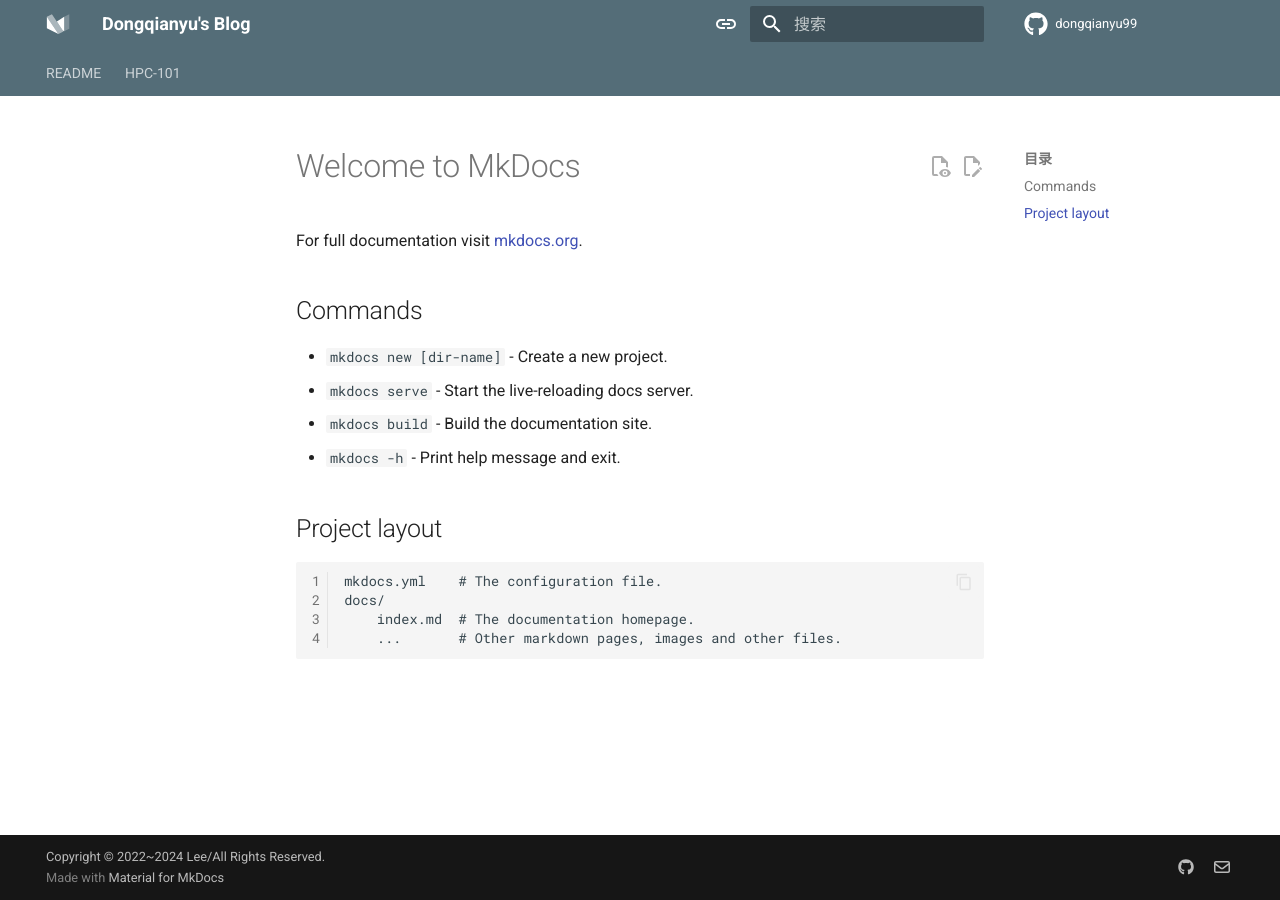
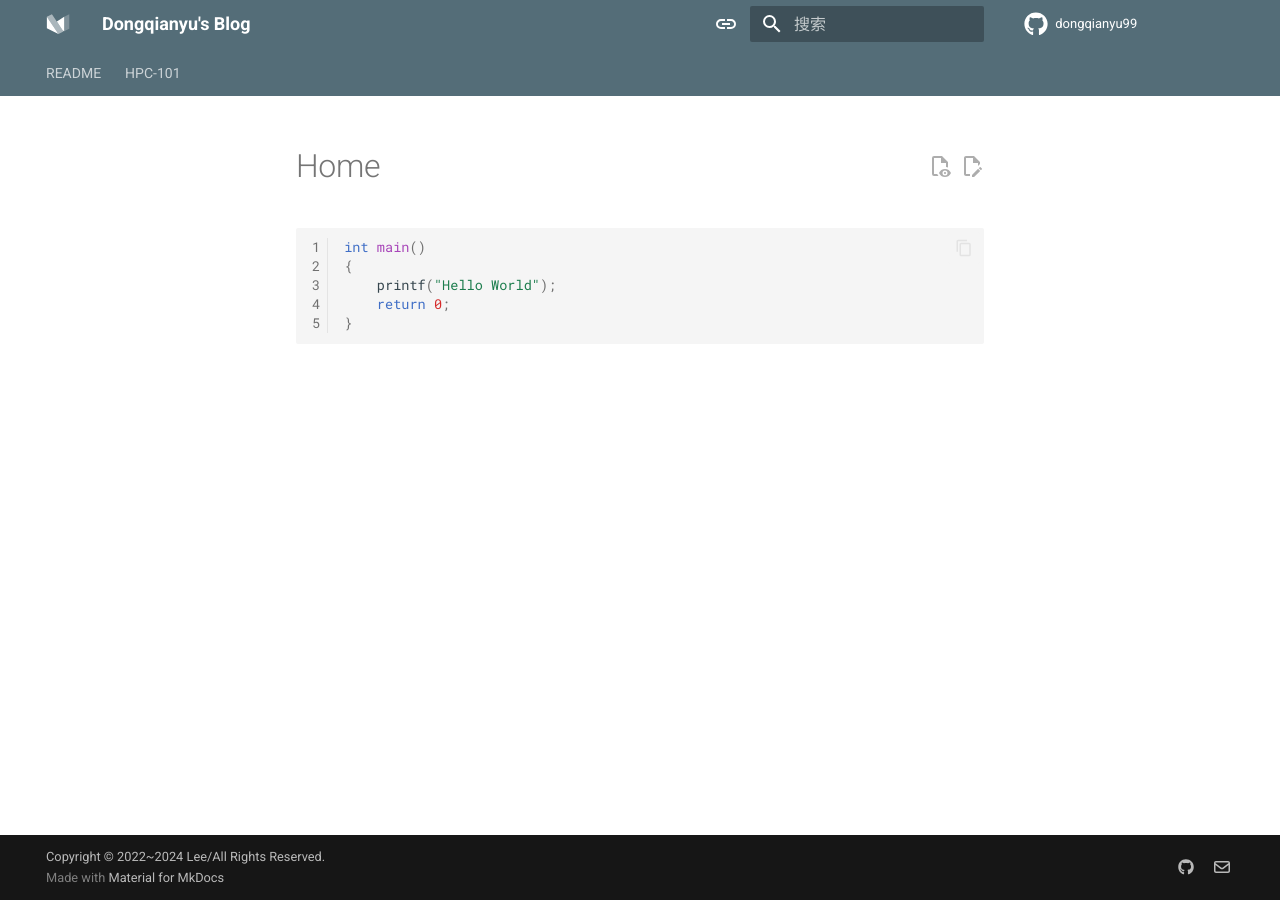
Before and after one commit to dongqianyu99/dongqianyu-blog, an MkDocs documentation site: the page built from docs/README.md, in a window 1280 px wide. Built offline with MkDocs 1.6.1 and Material for MkDocs 9.7.7, drawn with Linux system fonts in a browser that asks for light colours; comment, search, counter and statistics services are not loaded; a style sheet for code colours, icons or effects is not loaded.

Commit message:
Add some settings to the blog

```diff
--- a/docs/README.md
+++ b/docs/README.md
@@ -4,3 +4,4 @@ int main()
     printf("Hello World");
     return 0;
 }
+~~~
--- a/docs/index.md
+++ /dev/null
@@ -1,17 +0,0 @@
-# Welcome to MkDocs
-
-For full documentation visit [mkdocs.org](https://www.mkdocs.org).
-
-## Commands
-
-* `mkdocs new [dir-name]` - Create a new project.
-* `mkdocs serve` - Start the live-reloading docs server.
-* `mkdocs build` - Build the documentation site.
-* `mkdocs -h` - Print help message and exit.
-
-## Project layout
-
-    mkdocs.yml    # The configuration file.
-    docs/
-        index.md  # The documentation homepage.
-        ...       # Other markdown pages, images and other files.
--- a/mkdocs.yml
+++ b/mkdocs.yml
@@ -68,9 +68,9 @@ repo_name: dongqianyu99 # 右上角的名字
 
 # [Navigtion]
 nav:   #目录
-  - README: ../docs/README.md
+  - README: docs/README.md
   - HPC-101:
-    - HPC-Learning: ../docs/HPC Learning/notebook/HPC Learning.md
+    - HPC-Learning: docs/HPC Learning/notebook/HPC Learning.md
 
 copyright: Copyright &copy; 2022~2024 Lee/All Rights Reserved. # 左下角的版权声明
 
```
